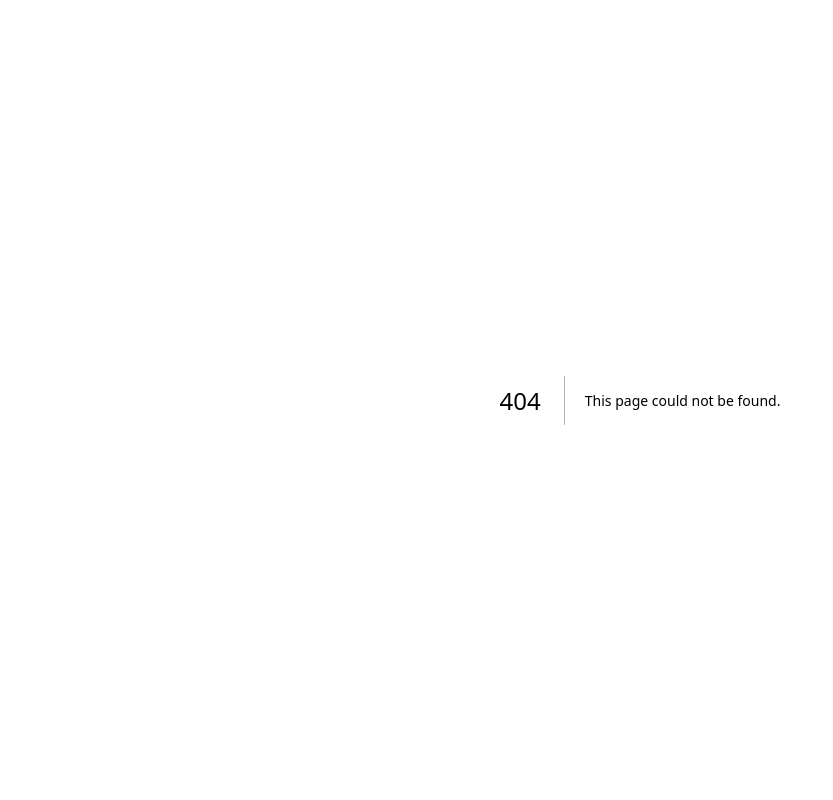
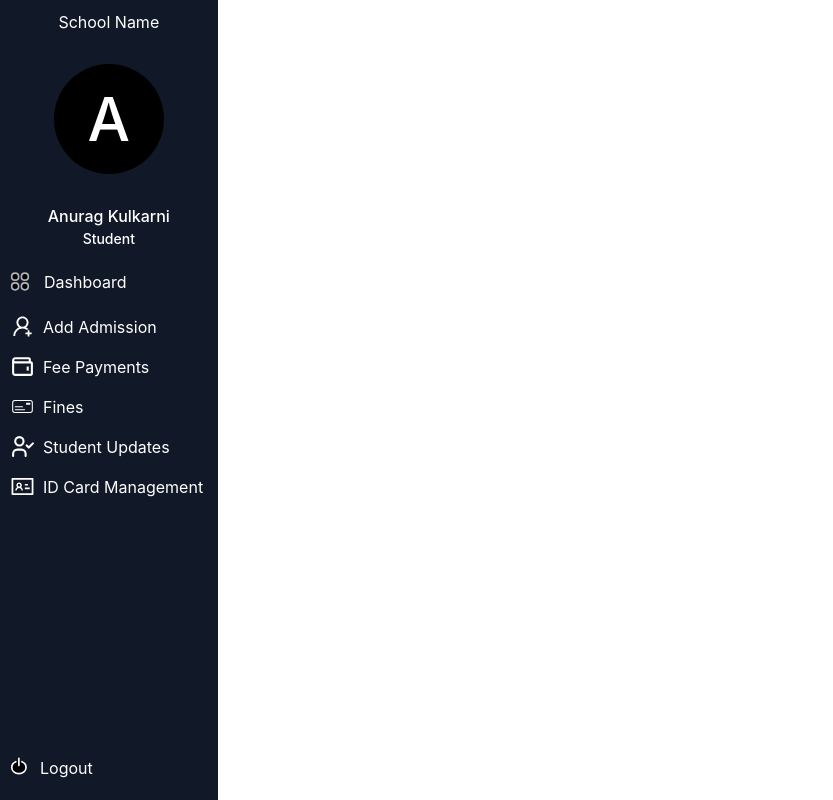
Before and after one commit to DezyNation/instituteiq, a Next.js app: page /dashboard/curriculum-progress in a window 1280 px wide. Before the commit this address had no page. Shown: the whole page, without its empty margins (0-833 px from the left). Built offline with nearby package versions, Linux system fonts and the light colour scheme.

Commit message:
Built Curriculum progress sidebar

```diff
--- a/src/Components/Layout Components/Sidebar/CPSidebar.jsx
+++ b/src/Components/Layout Components/Sidebar/CPSidebar.jsx
@@ -13,8 +13,10 @@ import {
   ApplyLeave,
 } from "public/icons/Icons";
 import Link from "next/link";
-import AiOutlineUserAdd from "react-icons/ai"
-
+import { AiOutlineUserAdd, AiOutlineIdcard } from "react-icons/ai";
+import { BiWallet } from "react-icons/bi";
+import { CiMoneyCheck1 } from "react-icons/ci";
+import { TbUserCheck } from "react-icons/tb";
 
 const CPSidebar = () => {
   return (
@@ -26,11 +28,8 @@ const CPSidebar = () => {
       top="0"
       overflowY="auto"
     >
-      <Flex
-        bg="#111827"
-        p="10px"
-        flexDirection="column"
-      >
+      <Flex bg="#111827" p="10px" flexDirection="column" justifyContent={"space-between"} h="100vh">
+        <Flex flexDirection={"column"}>
           <Text alignSelf="center" color="white">
             School Name
           </Text>
@@ -57,73 +56,51 @@ const CPSidebar = () => {
           >
             Student
           </Text>
-        <Link href="">
-          <Flex alignItems="center" color="white">
+          <Link href="" style={{ marginBottom: "10px" }}>
+            <Flex alignItems="center" color="white" gap={1}>
               <Dashboard h="35px" w="30px" mt="10px" />
               <p>Dashboard</p>
             </Flex>
           </Link>
-        <Link href="">
-          <Flex alignItems="center" color="white">
-          <AiOutlineUserAdd />
-            {/* <Performance h="35px" w="30px" mt="10px" /> */}
-            <p>Performance</p>
+          <Link href="" style={{ marginBottom: "15px" }}>
+            <Flex alignItems="center" color="white" gap={2}>
+              <AiOutlineUserAdd fontSize={25} />
+              <p>Add Admission</p>
             </Flex>
           </Link>
-        <Link href="">
-          <Flex alignItems="center" color="white">
-            <Attendance h="35px" w="30px" mt="10px" />
-            <p>Attendance</p>
+          <Link href="" style={{ marginBottom: "15px" }}>
+            <Flex alignItems="center" color="white" gap={2}>
+              <BiWallet fontSize={25} />
+              <p>Fee Payments</p>
             </Flex>
           </Link>
-        <Link href="">
-          <Flex alignItems="center" color="white">
-            <Assignment h="35px" w="30px" mt="10px" />
-            <p>Assignment</p>
-          </Flex>
-        </Link>
-        <Link href="">
-          <Flex alignItems="center" color="white">
-            <TimeTable h="35px" w="30px" mt="10px" />
-            <p>Time Table</p>
-          </Flex>
-        </Link>
-        <Link href="">
-          <Flex alignItems="center" color="white">
-            <ExamSchedule h="35px" w="30px" mt="10px" />
-            <p>Exam Schedule</p>
-          </Flex>
-        </Link>
-        <Link href="">
-          <Flex alignItems="center" color="white">
-            <StudyMaterial h="35px" w="30px" mt="10px" />
-            <p>Study Material</p>
-          </Flex>
-        </Link>
-        <Link href="">
-          <Flex alignItems="center" color="white">
-            <FeePaymments h="35px" w="30px" mt="10px" />
-            <p>Fee Paymments</p>
-          </Flex>
-        </Link>
-        <Link href="">
-          <Flex alignItems="center" color="white">
-            <Fines h="35px" w="30px" mt="10px" />
+          <Link href="" style={{ marginBottom: "15px" }}>
+            <Flex alignItems="center" color="white" gap={2}>
+              <CiMoneyCheck1 fontSize={25} />
               <p>Fines</p>
             </Flex>
           </Link>
-        <Link href="">
-          <Flex alignItems="center" color="white">
-            <ApplyLeave h="35px" w="30px" mt="10px" />
-            <p>Apply Leave</p>
+          <Link href="" style={{ marginBottom: "15px" }}>
+            <Flex alignItems="center" color="white" gap={2}>
+              <TbUserCheck fontSize={25} />
+              <p>Student Updates</p>
             </Flex>
           </Link>
-        <Link href="" style={{ marginTop: "100px" }}>
+          <Link href="" style={{ marginBottom: "15px" }}>
+            <Flex alignItems="center" color="white" gap={2}>
+              <AiOutlineIdcard fontSize={25} />
+              <p>ID Card Management</p>
+            </Flex>
+          </Link>
+        </Flex>
+        <Box>
+          <Link href="">
             <Flex alignItems="center" color="white">
               <Logout h="35px" w="30px" mt="10px" />
               <p>Logout</p>
             </Flex>
           </Link>
+        </Box>
       </Flex>
     </Box>
   );
```
Also changed, not shown: src/pages/dashboard/curriculum-progress/index.js (renamed from src/pages/dashboard/curriculumprogress/index.js). Lines whose indentation alone changed are shown as unchanged.
